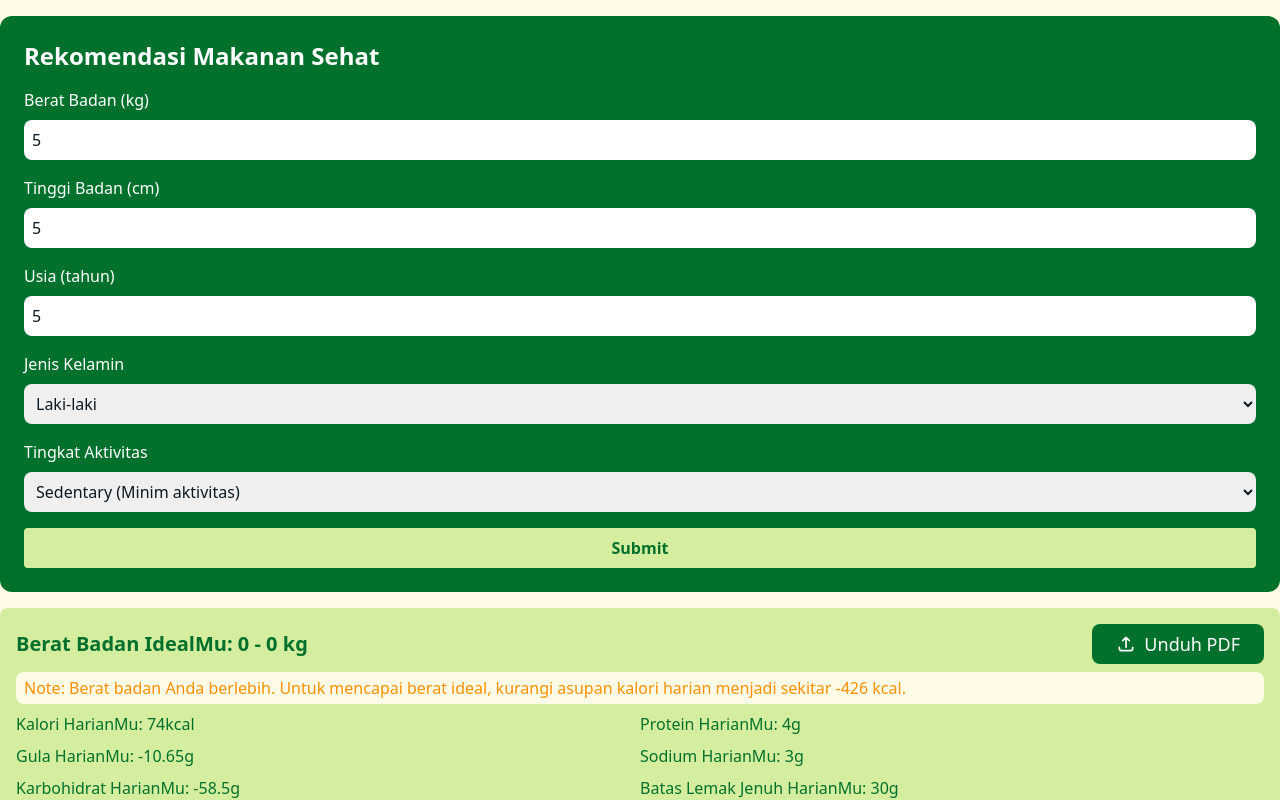
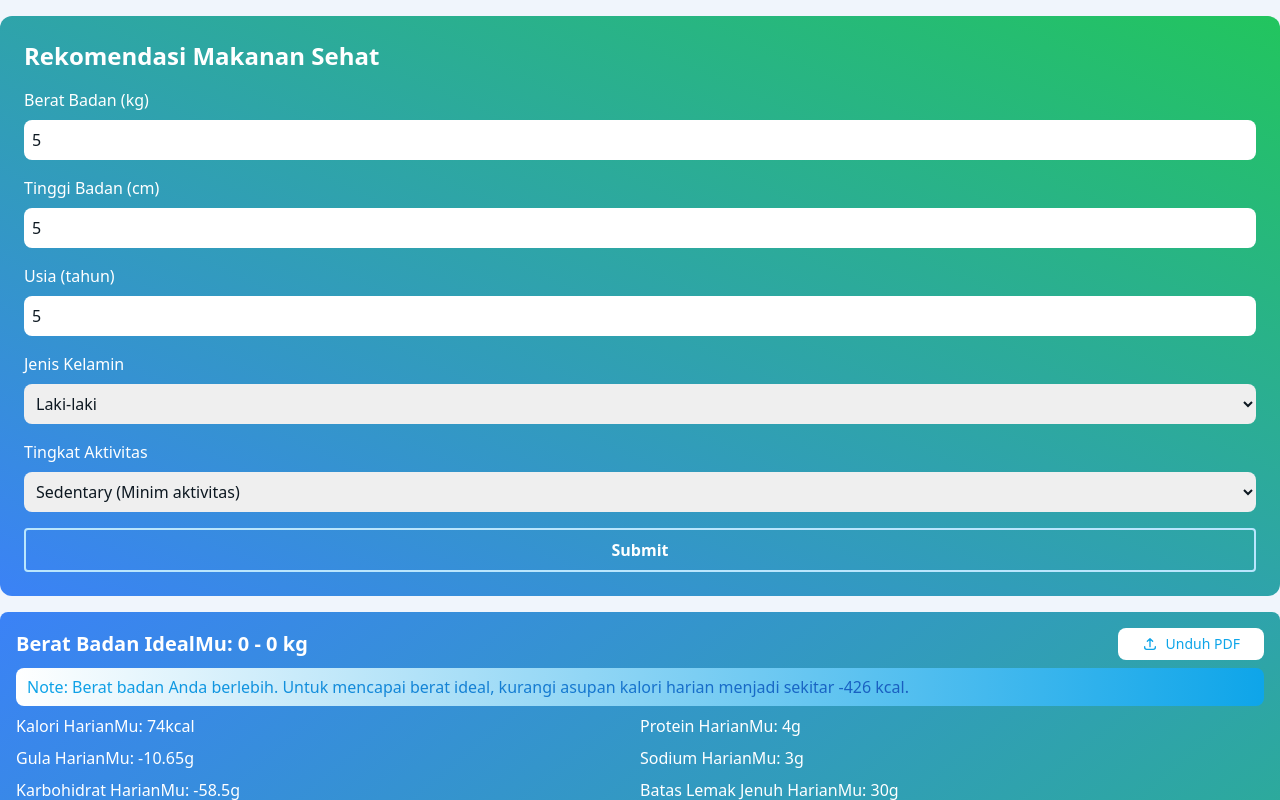
Before and after one commit to fmpangestu/food, a Next.js app: page /formFood in a window 1280 px wide. Both pictures are taken after typing "5", "5", "5" into the empty fields and a click on the button "Submit". Shown: the top 800 px of the page. Built offline with nearby package versions, Linux system fonts and the light colour scheme.

Commit message:
update colors in bg and text

```diff
--- a/src/app/formFood/page.tsx
+++ b/src/app/formFood/page.tsx
@@ -883,12 +883,14 @@ const FoodRecommendation = () => {
     else mealTitle = "Makan Malam";
 
     return (
-      <div className="mt-2 border-2 border-[#00712D] bg-white/80 backdrop-blur-sm rounded-lg p-4">
+      <div className="mt-2 bg-white rounded-lg p-4">
         <div className="flex justify-between items-center border-b border-[#00712D]/30 pb-2 mb-3">
-          <h2 className="font-bold text-xl">Menu {mealTitle}</h2>
+          <h2 className="font-semibold text-sm lg:text-lg text-sky-500">
+            Menu {mealTitle}
+          </h2>
           <button
             onClick={() => getNewMealRecommendations(mealType)}
-            className="bg-[#D5ED9F] text-[#00712D] py-1 px-4 rounded-full font-medium hover:bg-[#c0e47a] transition-colors"
+            className="bg-gradient-to-r from-sky-800 to-blue-600 text-white py-1 px-4 text-[10px] lg:text-sm rounded-full font-medium hover:bg-[#c0e47a] transition-colors"
           >
             Ganti Menu
           </button>
@@ -899,7 +901,10 @@ const FoodRecommendation = () => {
         {/* Individual food items */}
         <div className="space-y-3">
           {foods.map((food, index) => (
-            <div key={index} className="p-3 bg-[#D5ED9F]/10 rounded-lg">
+            <div
+              key={index}
+              className="p-3 bg-gradient-to-r from-sky-800 to-blue-600 rounded-lg"
+            >
               <div className="font-bold mb-1">{food.name}</div>
               <div className="grid grid-cols-2 gap-2 text-sm">
                 <div className="bg-[#D5ED9F]/20 p-2 rounded-lg">
@@ -929,7 +934,7 @@ const FoodRecommendation = () => {
             </div>
           ))}
           <div className="mb-4">
-            <div className="flex items-center justify-between mb-1">
+            <div className="flex items-center justify-between mb-1 text-sky-700">
               <span className="font-semibold">Total Kalori:</span>
               <span>
                 {totalCalories} kcal ({caloriePercentage}% dari target)
@@ -941,7 +946,7 @@ const FoodRecommendation = () => {
                   caloriePercentage <= 80
                     ? "bg-green-600"
                     : caloriePercentage <= 110
-                    ? "bg-yellow-400"
+                    ? "bg-blue-600"
                     : "bg-red-500"
                 }`}
                 style={{ width: `${Math.min(caloriePercentage, 150)}%` }}
@@ -955,7 +960,7 @@ const FoodRecommendation = () => {
 
   return (
     <>
-      <div className="md:container mx-2 md:mx-auto p-6 text-white bg-[#00712D] mt-4 rounded-xl">
+      <div className="md:container mx-2 md:mx-auto p-6 text-white  bg-gradient-to-tr from-blue-500 to-green-500 mt-4 rounded-xl">
         <h1 className="text-2xl font-bold mb-4">Rekomendasi Makanan Sehat</h1>
         <form className="space-y-4" onSubmit={handleSubmit}>
           <div>
@@ -1051,7 +1056,7 @@ const FoodRecommendation = () => {
 
           <button
             type="submit"
-            className="bg-[#D5ED9F] font-semibold w-full text-[#00712D] py-2 px-4 rounded"
+            className=" bg-transparent border-2 border-sky-200 font-semibold w-full text-white py-2 px-4 rounded"
             disabled={loading}
           >
             {loading ? "Loading..." : "Submit"}
@@ -1060,18 +1065,18 @@ const FoodRecommendation = () => {
       </div>
       <div className="md:container mx-2 md:mx-auto mb-5 rounded-xl">
         {idealWeight && (
-          <div className=" mt-4 bg-[#D5ED9F] text-[#00712D] rounded-lg p-4 ">
+          <div className=" mt-4  bg-gradient-to-br from-blue-500 to-green-500 text-white rounded-lg p-4 ">
             <div className="flex justify-between items-center mb-2">
               <h2 className="text-sm lg:text-xl font-semibold">
                 Berat Badan IdealMu: {idealWeight}
               </h2>
               <button
                 onClick={handlePrintPDF}
-                className="bg-[#00712D] text-[10px] lg:text-lg text-white py-1.5 px-4 lg:px-6 rounded-lg font-medium hover:bg-[#005c24] transition-colors flex items-center"
+                className="bg-white text-[10px]  lg:text-sm text-sky-500 py-1.5 px-2 lg:px-6 rounded-lg font-medium  transition-colors flex items-center"
               >
                 <svg
                   xmlns="http://www.w3.org/2000/svg"
-                  className="h-3.5 w-3.5 lg:h-5 lg:w-5 mr-2"
+                  className="h-3.5 w-3.5 lg:h-4 lg:w-4 mr-2"
                   fill="none"
                   viewBox="0 0 24 24"
                   stroke="currentColor"
@@ -1087,9 +1092,11 @@ const FoodRecommendation = () => {
               </button>
             </div>
             {success && (
-              <p className="w-full text-[#FF9100] bg-[#FFFBE6] px-2 py-1 rounded-lg">
-                Note: {success}
-              </p>
+              <div className="p-[3px] bg-gradient-to-r from-white to-sky-500 rounded-lg">
+                <p className="w-full bg-gradient-to-r from-sky-500 to-blue-800 text-transparent bg-clip-text px-2 py-1 rounded-md">
+                  Note: {success}
+                </p>
+              </div>
             )}
             <div className="grid grid-cols-1 sm:grid-cols-2">
               <h3 className="mt-2">Kalori HarianMu: {calorieNeeds}kcal</h3>
@@ -1105,14 +1112,14 @@ const FoodRecommendation = () => {
               <h3 className="text-xl font-semibold">
                 Pembagian Kalori Harian:
               </h3>
-              <ul className="mt-5 grid lg:grid-cols-3 justify-between text-center items-center ">
-                <li className="bg-white/80 w-52 rounded-full py-1 translate-x-1/2">
+              <ul className="mt-5 grid text-sky-500 font-semibold lg:grid-cols-3 justify-between text-center items-center ">
+                <li className="bg-white w-52 rounded-full py-1 translate-x-1/2">
                   Sarapan: {breakfastCalories} kcal
                 </li>
-                <li className="bg-white/80 w-52 rounded-full py-1 translate-x-1/2">
+                <li className="bg-white w-52 rounded-full py-1 translate-x-1/2">
                   Makan Siang: {lunchCalories} kcal
                 </li>
-                <li className="bg-white/80 w-52 rounded-full py-1 translate-x-1/2">
+                <li className="bg-white w-52 rounded-full py-1 translate-x-1/2">
                   Makan Malam: {dinnerCalories} kcal
                 </li>
               </ul>
--- a/src/app/globals.css
+++ b/src/app/globals.css
@@ -3,7 +3,7 @@
 @tailwind utilities;
 
 body {
-  background-color: #fffbe6;
+  background-color: #f0f5fc;
 }
 select option:hover {
   background: var(--background) !important;
```
